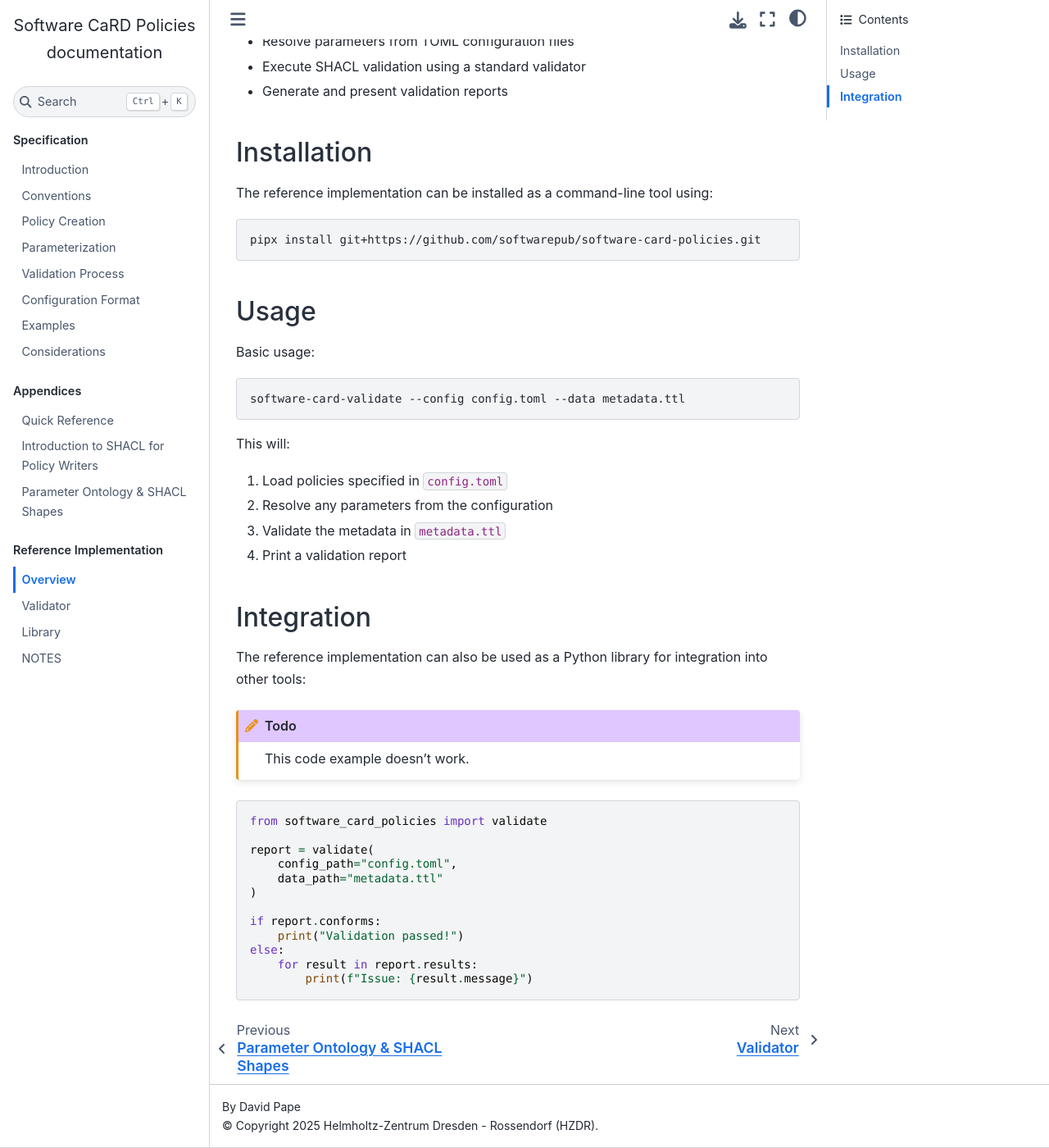
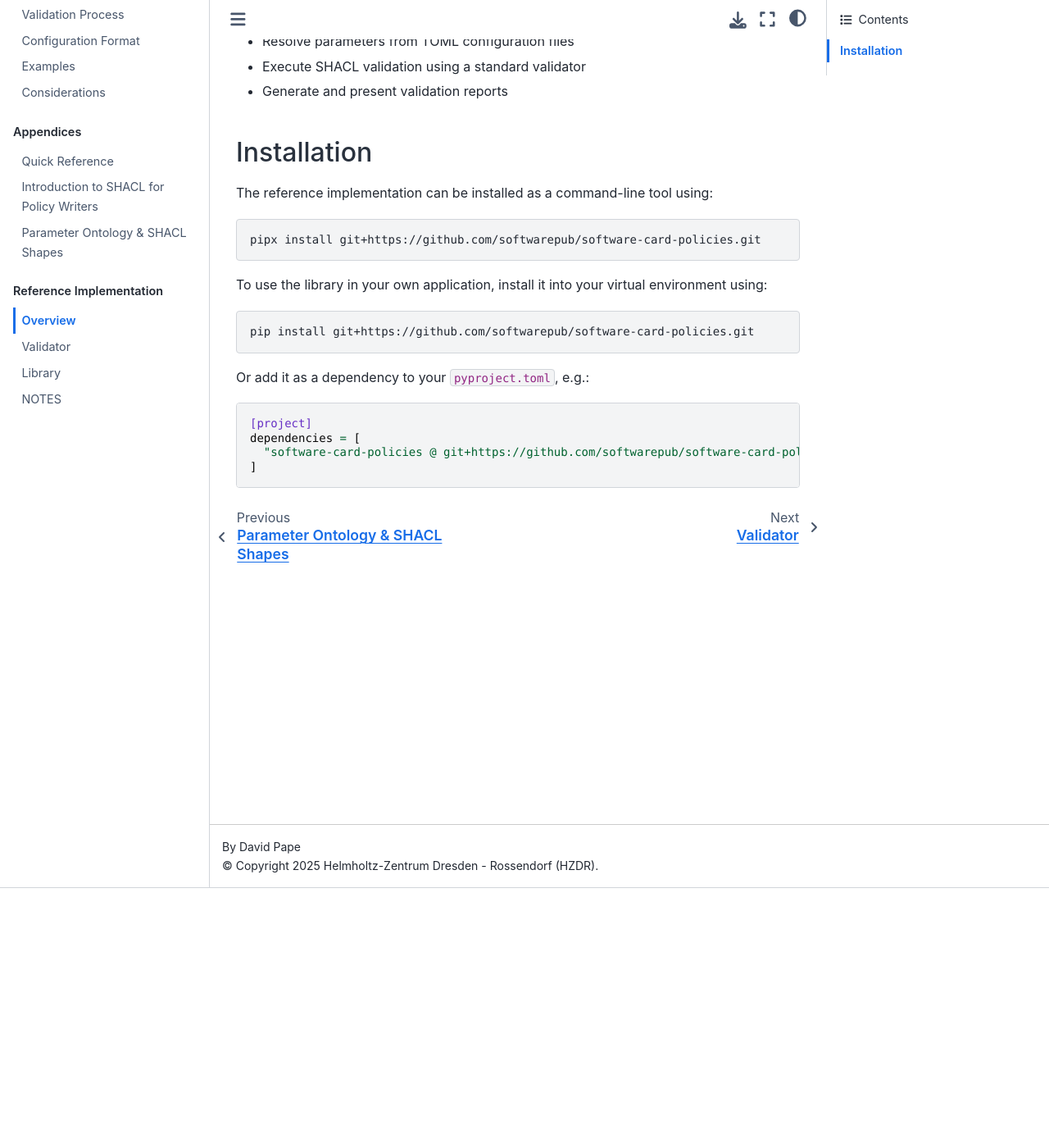
Before and after one commit to softwarepub/software-card-policies, a Sphinx documentation site: the page built from docs/reference-implementation/overview.md, in a window 1280 px wide and 1400 px high, scrolled down 317 px. Shown: the whole window at 82% size. Built offline with Sphinx 7.4.7 and the Sphinx Book theme 1.1.4, drawn with Linux system fonts in a browser that asks for light colours; pages that are not in the unit, such as notebooks, are missing from menus.

Commit message:
Update docs for the reference CLI/library

````diff
--- a/docs/reference-implementation/overview.md
+++ b/docs/reference-implementation/overview.md
@@ -11,7 +11,8 @@
 Completely rework this section.
 ```
 
-A reference implementation of a validator for Software CaRD policies can be found at <https://github.com/softwarepub/software-card-policies>.
+A reference implementation of a validator for Software CaRD policies can be found at
+<https://github.com/softwarepub/software-card-policies>.
 This implementation demonstrates how to:
 
 - Load and parse SHACL policy files from the web or filesystem
@@ -27,41 +28,18 @@
 pipx install git+https://github.com/softwarepub/software-card-policies.git
 ```
 
-
-## Usage
-
-Basic usage:
+To use the library in your own application, install it into your virtual environment
+using:
 
 ```bash
-software-card-validate --config config.toml --data metadata.ttl
+pip install git+https://github.com/softwarepub/software-card-policies.git
 ```
 
+Or add it as a dependency to your `pyproject.toml`, e.g.:
 
-This will:
-1. Load policies specified in `config.toml`
-2. Resolve any parameters from the configuration
-3. Validate the metadata in `metadata.ttl`
-4. Print a validation report
-
-## Integration
-
-The reference implementation can also be used as a Python library for integration into other tools:
-
-```{todo}
-This code example doesn't work.
+```toml
+[project]
+dependencies = [
+  "software-card-policies @ git+https://github.com/softwarepub/software-card-policies.git",
+]
 ```
-
-```python
-from software_card_policies import validate
-
-report = validate(
-    config_path="config.toml",
-    data_path="metadata.ttl"
-)
-
-if report.conforms:
-    print("Validation passed!")
-else:
-    for result in report.results:
-        print(f"Issue: {result.message}")
-```
````
Also changed, not shown: docs/reference-implementation/library.rst (+16 -2 lines), docs/reference-implementation/validator.rst (+13 -3 lines).
